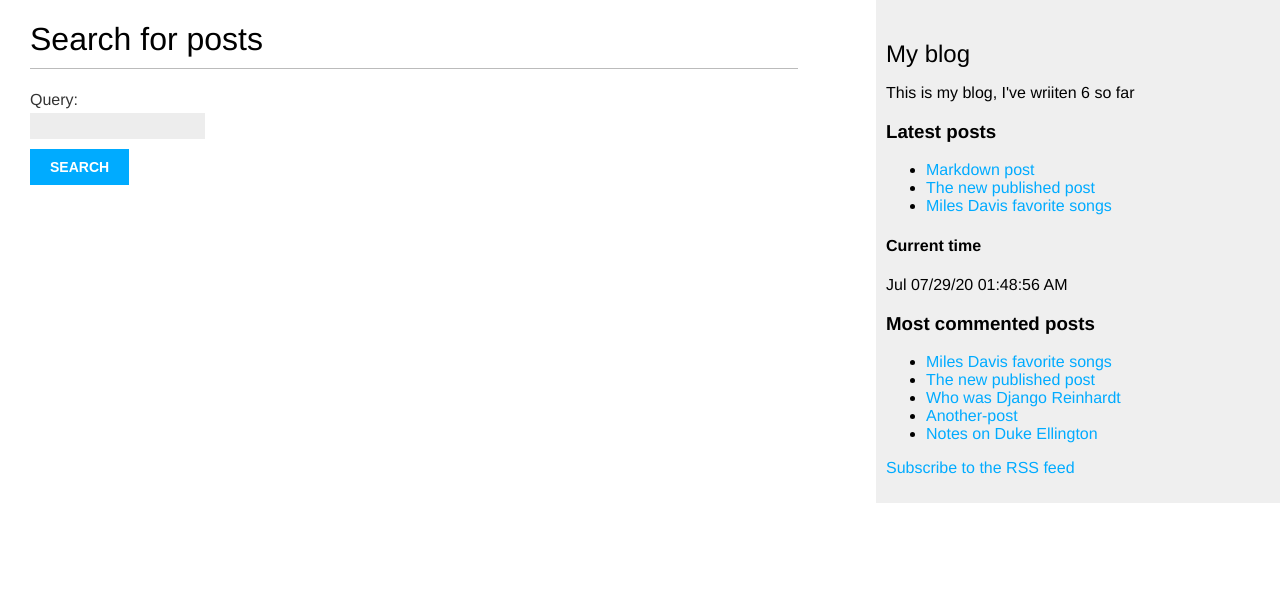
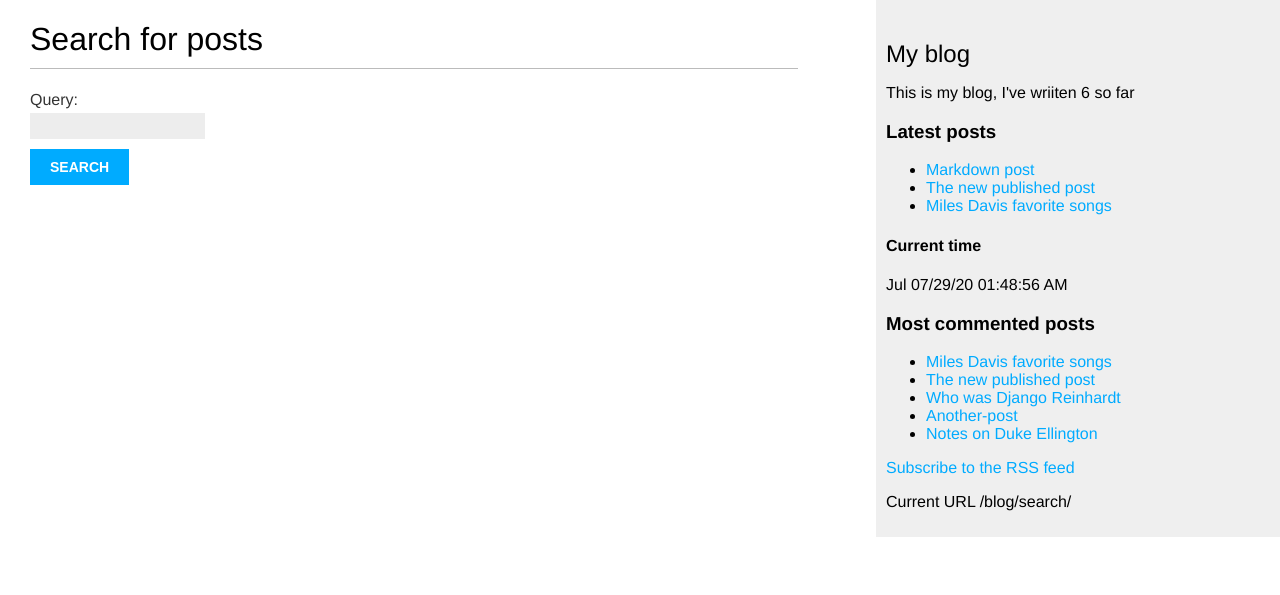
Before and after one commit to stevekutz/django_blog_postgres, a Django app: page /blog/search/ in a window 1280 px wide. Shown: the top 595 px of the page. Run offline with Django 3.2, Linux system fonts and the light colour scheme; data comes from the database, SQL or seed files in the repository; parts of the project's set-up code (start-up, migrations or seed data) failed here and were passed over.

Commit message:
added conditional rendering in template for search, cleaned up README

```diff
--- a/mysite/blog/templates/blog/base.html
+++ b/mysite/blog/templates/blog/base.html
@@ -35,6 +35,14 @@
                <p>
                     <a href = "{% url 'blog:post_feed' %}"> Subscribe to the RSS feed </a>
                </p>
+
+               <p> Current URL {{ request.get_full_path }}</p>
+
+               {% if request.get_full_path != '/blog/search/'%}
+                    <p>
+                         <a href = "{% url 'blog:post_search' %}"> Search Posts </a>
+                    </p>
+               {% endif %}
           </div>
 
     </body>
--- a/mysite/blog/views.py
+++ b/mysite/blog/views.py
@@ -127,7 +127,7 @@ def post_search(request):
           form = SearchForm(request.GET)
           if form.is_valid():
                query = form.cleaned_data['query']
-               results = Post.published.annotate(search=SearchVector('title', 'body'),).filter(search=query)
+               results = Post.published.annotate(search=SearchVector('title', 'body'),).filter(search=query).order_by('-updated')
 
      context = {
           'form': form,
```
Also changed, not shown: README.MD.
